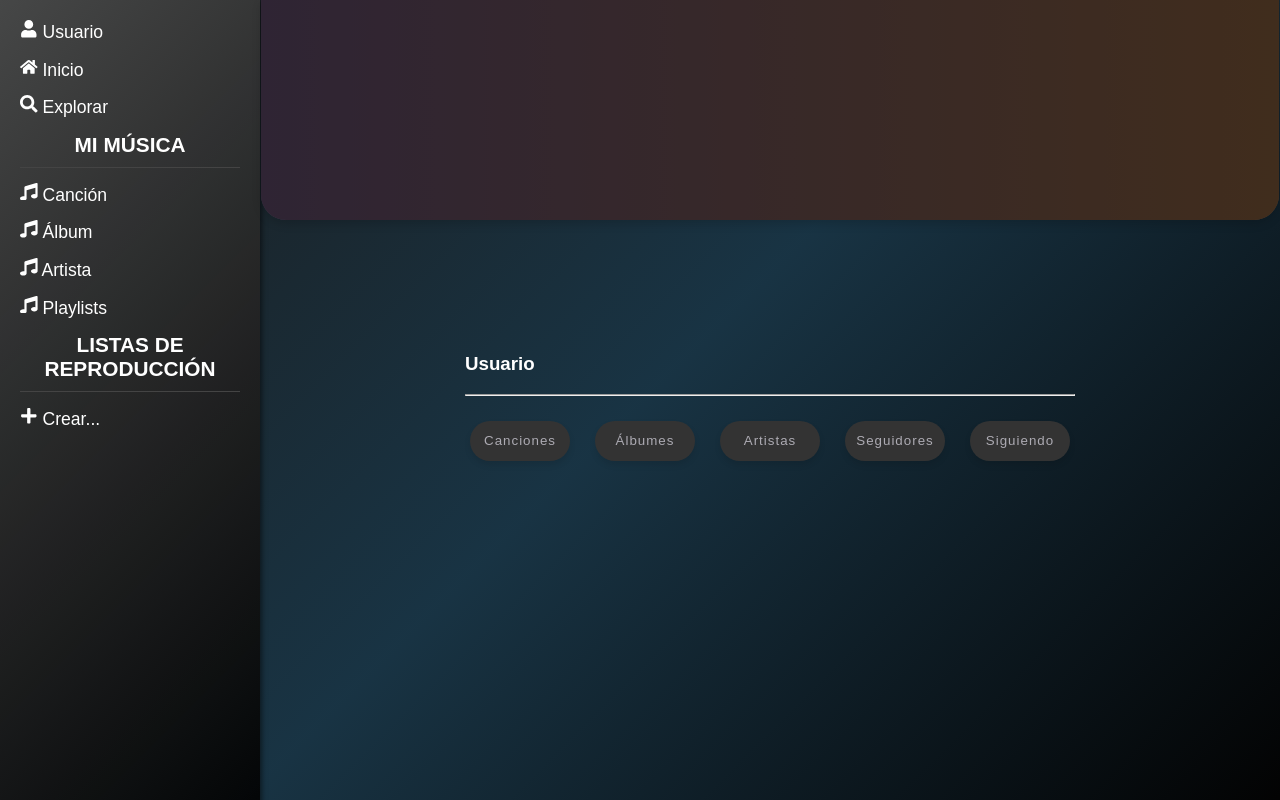
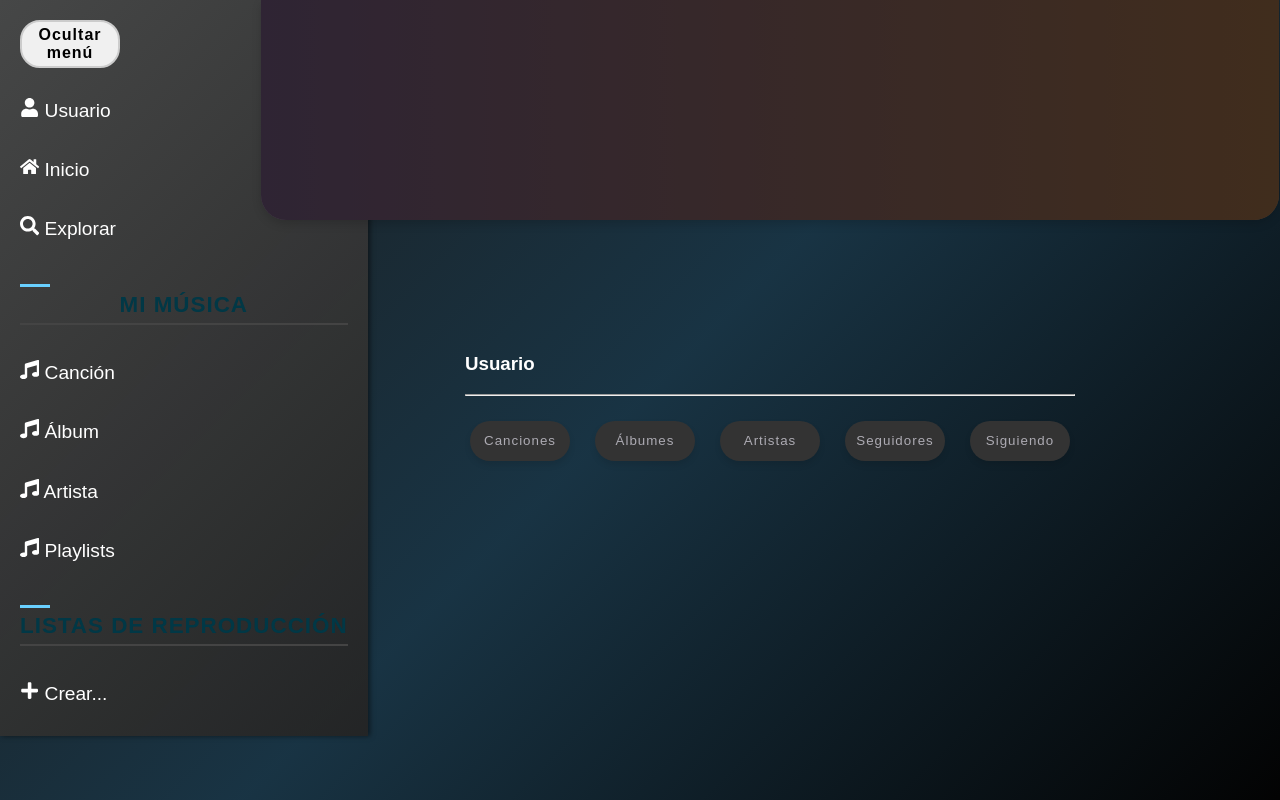
Before and after one commit to CesarOsorioP/ROKI, a React (Create React App) app in the folder client/: page /user in a window 1280 px wide. Built offline with nearby package versions, Linux system fonts and the light colour scheme.

Commit message:
fix: Menu of /reproductor, the menu is ocult  ToDo: back need send info to front to receive info of everything

```diff
--- a/client/src/Components/Pagos/PagosT.jsx
+++ b/client/src/Components/Pagos/PagosT.jsx
@@ -7,6 +7,7 @@ import imagen from "./images/Mastercard.png";
 import imagen2 from "./images/pngwing.com.png";
 import imagen3 from "./images/Paypal2.png";
 import "./Images.css";
+import './SelectButton.css';
 
 const PagosT = () => {
   const [isCreditCardSelected, setIsCreditCardSelected] = useState(false);
--- a/client/src/Components/Reproductor/Navbar.css
+++ b/client/src/Components/Reproductor/Navbar.css
@@ -3,9 +3,11 @@
   position: fixed;
   left: 0;
   top: 0;
-  width: 220px;
-  height: 100vh;
-  background: linear-gradient(135deg, #464747 0%, #000000ec 100%);
+  width: auto;
+  height: auto;
+  background: linear-gradient(135deg, #464747, #000000ec);
+  background-size: 200% 200%;
+  animation: gradientMove 6s ease infinite;
   color: white;
   display: flex;
   flex-direction: column;
@@ -13,6 +15,14 @@
   padding: 20px;
   box-shadow: 2px 0 5px rgba(0, 0, 0, 0.5);
   gap: 20px;
+  overflow-y: auto;
+  transition: transform 0.3s ease, opacity 0.3s ease; /* Añadido para suavizar transición */
+
+}
+
+.navbar.hidden {
+  transform: translateX(-220px); /* Oculta la barra fuera de la pantalla */
+  opacity: 0; /* Hace que desaparezca visualmente */
 }
 
 .navbar ul {
@@ -26,11 +36,30 @@
 
 .navbar ul li {
   cursor: pointer;
-  transition: transform 0.3s ease, color 0.3s ease;
+  transition: transform 0.3s ease, color 0.3s ease, text-shadow 0.3s ease;
   display: flex;
   align-items: center;
   gap: 10px;
-  font-size: 1.1em;
+  font-size: 1.2em;
+  padding: 10px 0;
+}
+
+.navbar ul li:hover {
+  transform: translateX(10px) scale(1.1);
+  color: #013846;
+  text-shadow: 0 0 10px #e6bc03, 0 0 20px #013846;
+}
+
+
+.navbar ul li i {
+  font-size: 1.5em;
+  color: #013846;
+  transition: transform 0.3s ease, color 0.3s ease;
+}
+
+.navbar ul li:hover i {
+  transform: scale(1.2);
+  color: #fff;
 }
 
 .navbar ul li a {
@@ -39,46 +68,68 @@
   transition: color 0.3s ease;
 }
 
-.navbar ul li:hover {
-  transform: translateX(10px);
-  color: #ff69b4;
-}
-
 .navbar ul li:hover a {
-  color: #ff69b4;
+  color: #013846;
 }
 
 .navbar h2 {
-  margin: 0;
-  font-size: 1.3em;
-  padding-bottom: 10px;
-  border-bottom: 1px solid #444;
+  font-size: 1.4em;
+  color: #013846;
+  text-transform: uppercase;
+  letter-spacing: 1px;
+  margin-bottom: 10px;
+  border-bottom: 2px solid #444;
+  padding-bottom: 5px;
+}
+
+.navbar h2::before {
+  content: '';
+  display: block;
+  width: 30px;
+  height: 3px;
+  background: #69d0ff;
+  margin-bottom: 5px;
+}
+
+.logout-button {
+  background: linear-gradient(45deg, #ff4d4d, #ff3333);
+  border: 2px solid transparent;
+  border-radius: 5px;
+  padding: 10px 16px;
+  font-size: 1em;
+  font-weight: bold;
+  color: white;
+  cursor: pointer;
+  transition: all 0.3s ease;
+  box-shadow: 0 0 10px rgba(255, 77, 77, 0.6);
+  margin-top: 20px;
+}
+
+.logout-button:hover {
+  background: white;
+  color: #ff3333;
+  border: 2px solid #ff3333;
+  box-shadow: 0 0 20px #ff3333, 0 0 30px rgba(255, 51, 51, 0.6);
 }
 
 @media (max-width: 768px) {
   .navbar {
     width: 100%;
     height: auto;
-    position: relative;
+    background: #000;
   }
+
   .navbar ul {
-    flex-direction: row;
-    justify-content: space-around;
+    display: none; /* Ocultar menú inicialmente */
+    flex-direction: column;
+    gap: 10px;
   }
+
+  .navbar.active ul {
+    display: flex; /* Mostrar menú al activar */
+  }
+
   .navbar h2 {
     display: none;
   }
 }
-/* src/components/Navbar.css */
-.logout-button {
-  background-color: #ff4d4d;
-  color: white;
-  border: none;
-  padding: 8px 16px;
-  cursor: pointer;
-  margin-top: 10px;
-}
-
-.logout-button:hover {
-  background-color: #ff3333;
-}
--- a/client/src/Components/Reproductor/Navbar.jsx
+++ b/client/src/Components/Reproductor/Navbar.jsx
@@ -3,10 +3,12 @@ import React, { useEffect, useState } from 'react';
 import { Link, useNavigate } from 'react-router-dom';
 import { FaHome, FaSearch, FaMusic, FaPlus, FaUser, FaCog } from 'react-icons/fa';
 import './Navbar.css';
+import SelectButton from "../Pagos/SelectButton";
 
 function Navbar() {
   const [username, setUsername] = useState(null);
-  const [userType, setUserType] = useState(null);  // Estado para el tipo de usuario
+  const [userType, setUserType] = useState(null); // Estado para el tipo de usuario
+  const [isVisible, setIsVisible] = useState(true); // Estado para mostrar/ocultar el contenido
   const navigate = useNavigate();
 
   // Obtener el nombre y tipo de usuario al cargar el componente
@@ -26,8 +28,24 @@ function Navbar() {
     navigate('/login');
   };
 
+  // Función para alternar visibilidad
+  const toggleVisibility = () => {
+    setIsVisible((prevState) => !prevState);
+  };
+
   return (
     <nav className="navbar">
+      {/* Botón para ocultar/mostrar el contenido */}
+      <div>
+        <SelectButton
+          className = "buttoncss"
+          text={isVisible ? "Ocultar menú" : "Mostrar menú"} // Cambiar texto dinámicamente
+          onSelect={toggleVisibility} // Cambiar el estado de visibilidad
+        />
+      </div>
+
+      {/* Mostrar el contenido solo si isVisible es true */}
+      {isVisible && (
         <ul>
           <li>
             <Link to="/user">
@@ -41,7 +59,7 @@ function Navbar() {
           <h2>MI MÚSICA</h2>
           <li><Link to="/songs"><FaMusic /> Canción</Link></li>
           <li><Link to="/albumes"><FaMusic /> Álbum</Link></li>
-        <li><Link to="/artist  "><FaMusic /> Artista</Link></li>
+          <li><Link to="/artist"><FaMusic /> Artista</Link></li>
           <li><Link to="/Playlist"><FaMusic /> Playlists</Link></li>
 
           {userType === 'administrador' && (
@@ -66,7 +84,10 @@ function Navbar() {
           <h2>LISTAS DE REPRODUCCIÓN</h2>
           <li><Link to="/create"><FaPlus /> Crear...</Link></li>
         </ul>
-      {username && (
+      )}
+
+      {/* Botón de cierre de sesión */}
+      {username && isVisible && (
         <button className="logout-button" onClick={handleLogout}>Cerrar Sesión</button>
       )}
     </nav>
```
Lines whose indentation alone changed are shown as unchanged.
